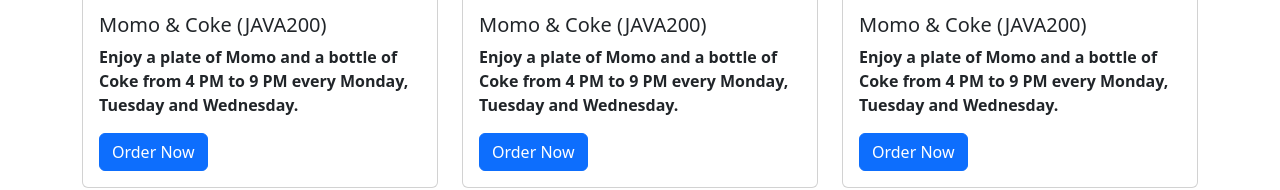
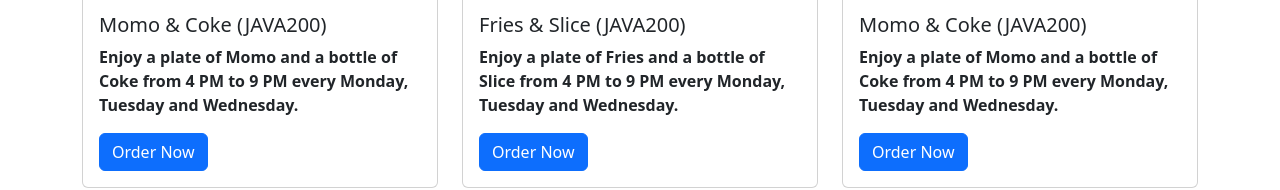
Before and after one commit to javazoneandbistro/javazone, a plain HTML site: page index.html in a window 1280 px wide. Shown: the part 499-689 px from the top of the page. Drawn offline with nearby package versions, Linux system fonts and the light colour scheme.

Commit message:
fries and slice added

```diff
--- a/index.html
+++ b/index.html
@@ -62,8 +62,8 @@
           <div class="card">
               <img src="./images/Momo With Coke.jpg" class="card-img-top" alt="momo-and-coke">
               <div class="card-body">
-                <h5 class="card-title">Momo & Coke (JAVA200)</h5>
-                <p class="card-text">Enjoy a plate of Momo and a bottle of Coke from 4 PM to 9 PM every Monday, Tuesday and Wednesday.</p>
+                <h5 class="card-title">Fries & Slice (JAVA200)</h5>
+                <p class="card-text">Enjoy a plate of Fries and a bottle of Slice from 4 PM to 9 PM every Monday, Tuesday and Wednesday.</p>
                 <input class="btn btn-primary" type="button" onclick="clickAlert()" value="Order Now">
               </div>
           </div>
```
